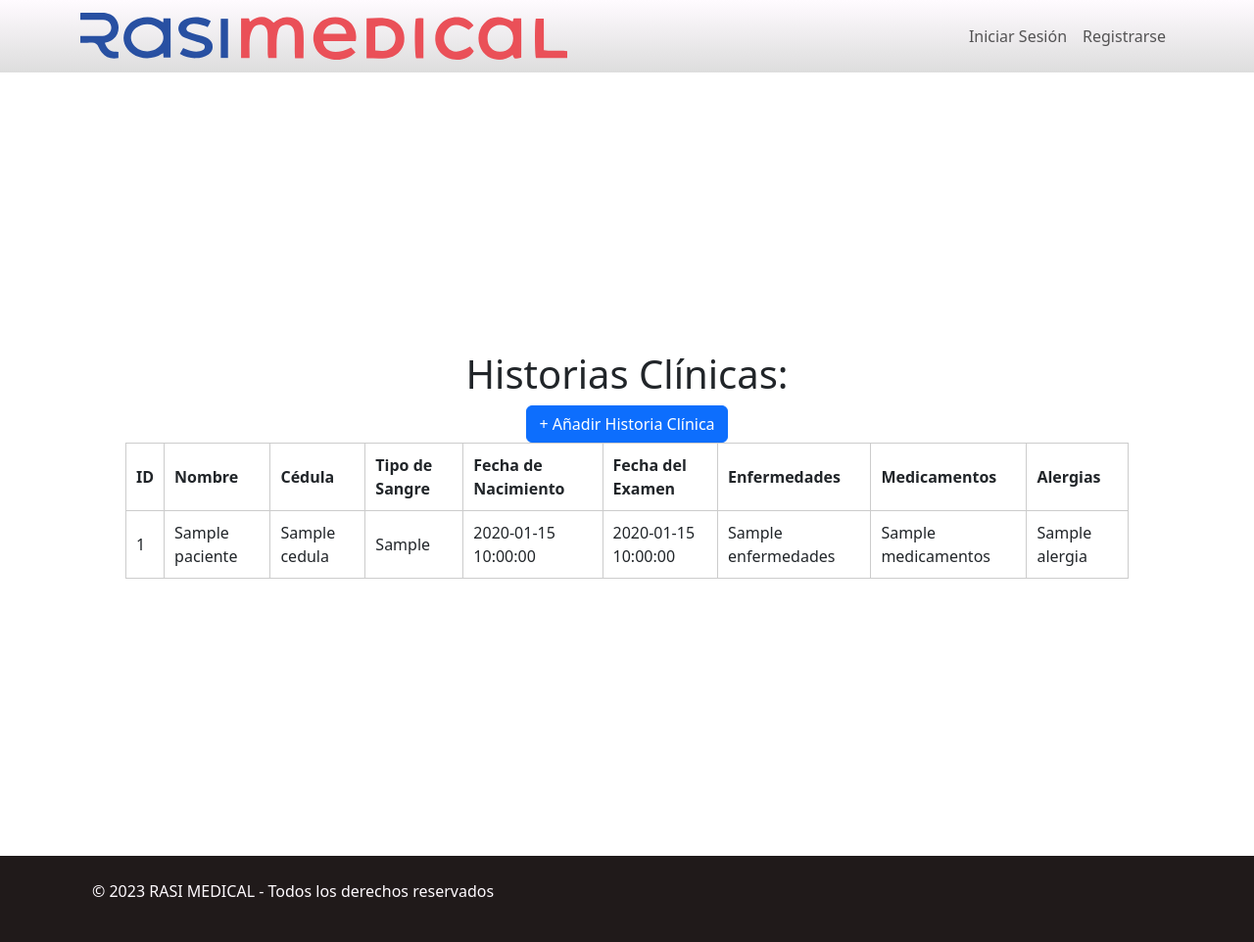
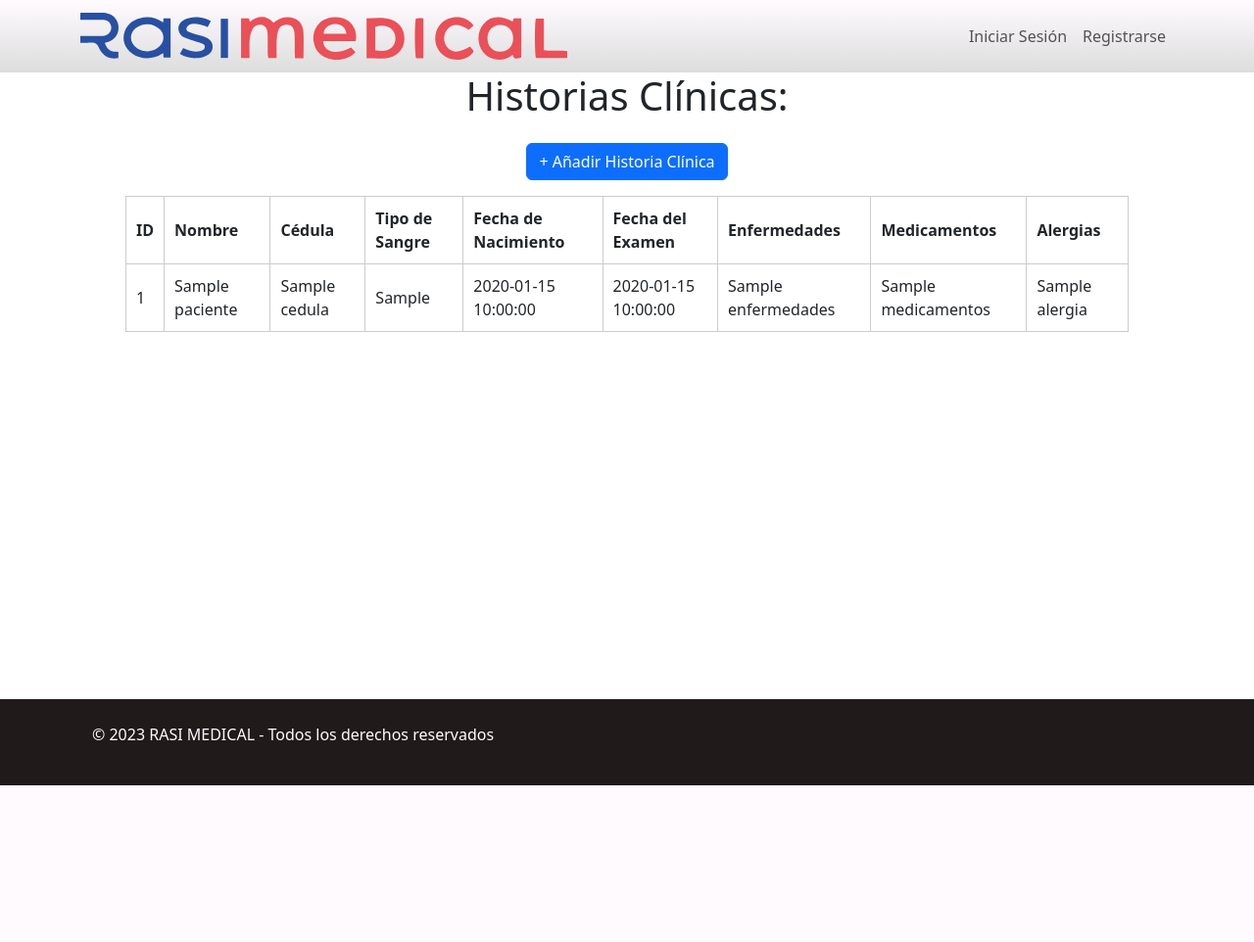
Before and after one commit to RaulRinconX/flask-app-web, a Flask app: template src/templates/auth/historias.html in a window 1280 px wide. Shown: the whole page at 98% size. After the commit the page ends 802 px from the top, so only its background shows below. Run offline with Flask 3, Linux system fonts and the light colour scheme; the template is opened without the code that fills it: most values are stand-ins (such as "Sample title", 1, 10 or a date in 2020); parts of the project's set-up code (start-up, migrations or seed data) failed here and were passed over; some libraries are stand-ins or nearby versions.

Commit message:
historias css fix

```diff
--- a/src/static/css/historias.css
+++ b/src/static/css/historias.css
@@ -5,9 +5,9 @@ body {
 .historias-container {
     display: flex;
     flex-direction: column;
-    justify-content: center;
     align-items: center;
-    min-height: 100vh;
+    min-height: 80vh;
+    row-gap: 1rem;
 }
 
 .center {
```
